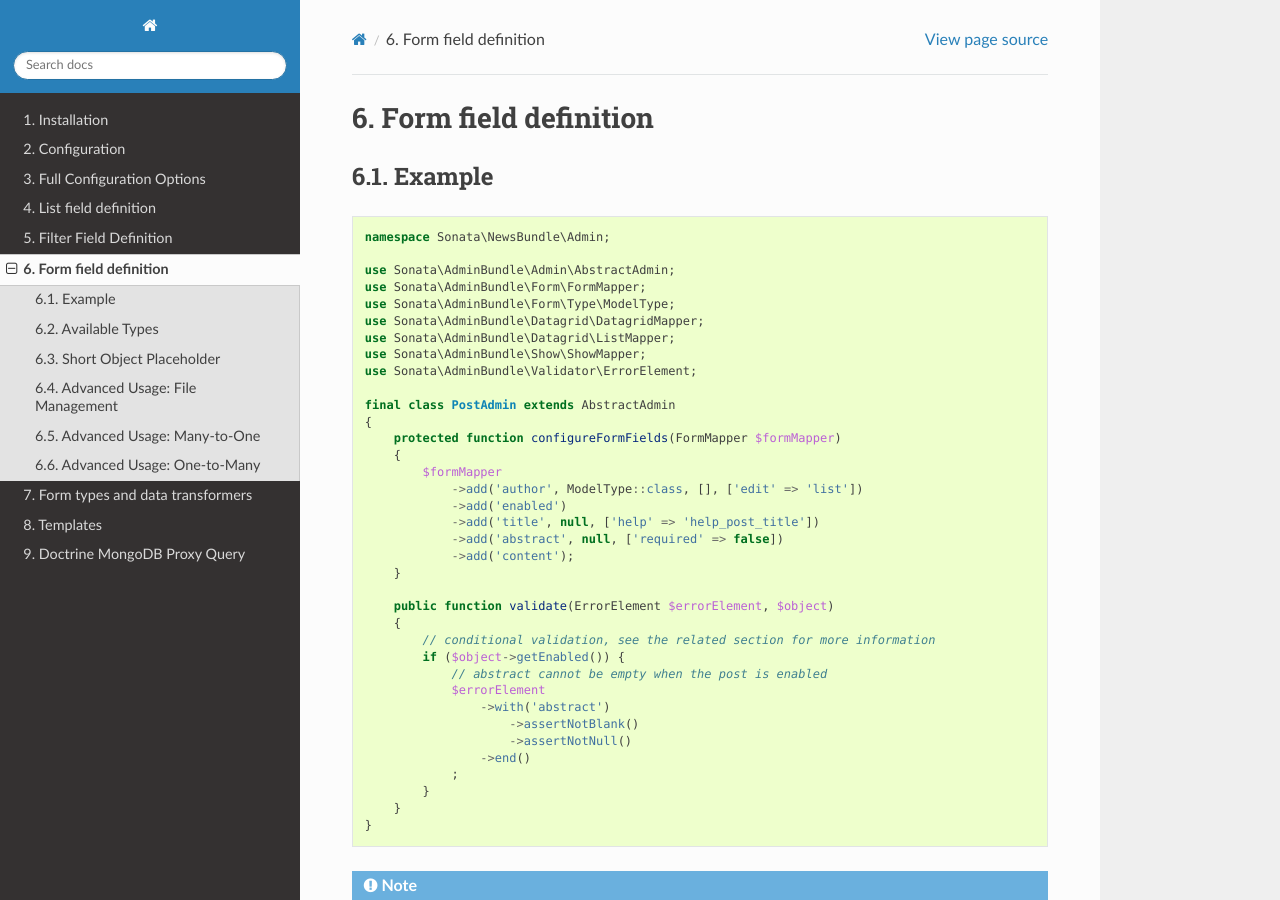
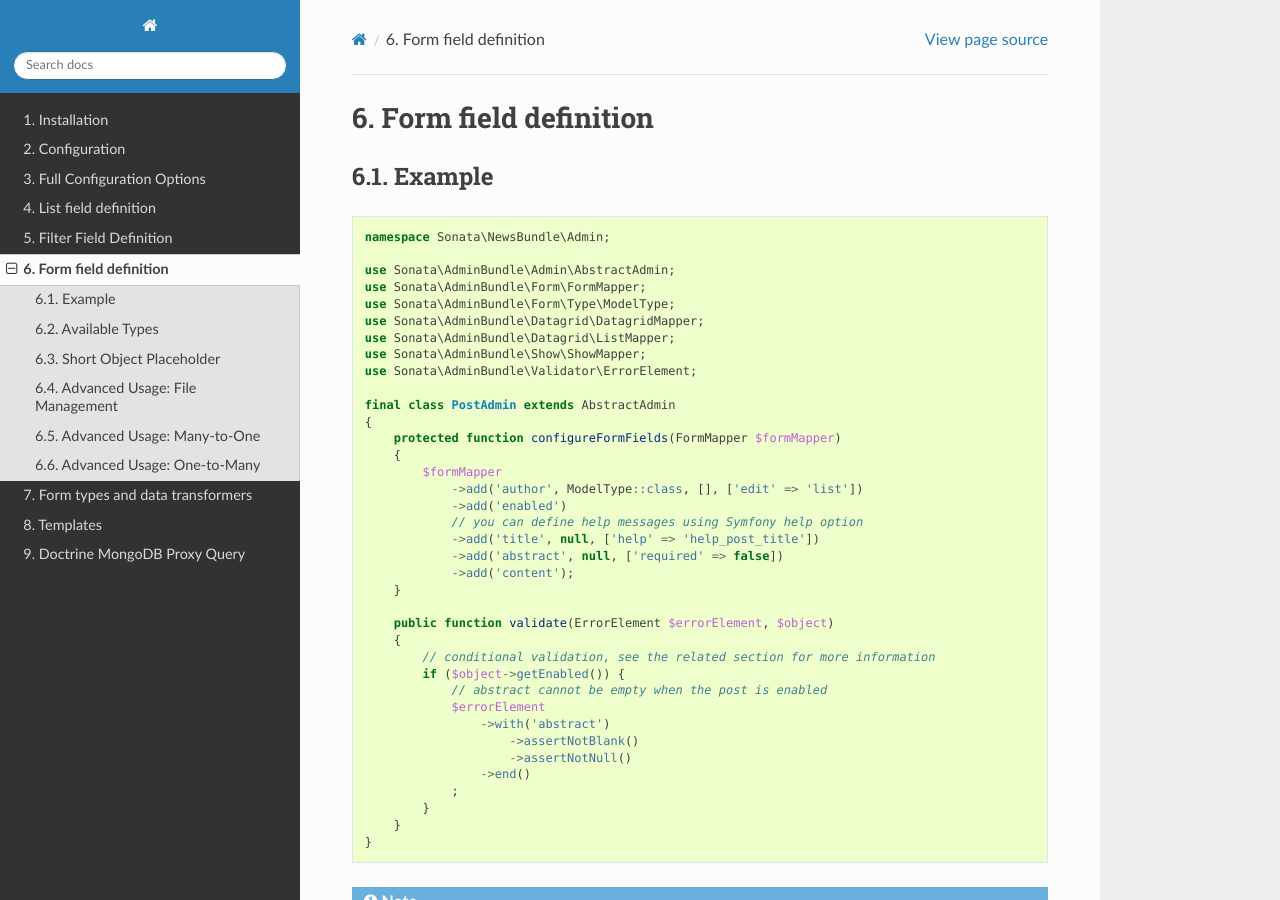
Before and after one commit to sonata-project/SonataDoctrineMongoDBAdminBundle, a Sphinx documentation site: the page built from docs/reference/form_field_definition.rst, in a window 1280 px wide and 900 px high. Built offline with Sphinx 7.4.7 and the Read the Docs theme 2.0.0, drawn with Linux system fonts in a browser that asks for light colours.

```diff
--- a/docs/reference/form_field_definition.rst
+++ b/docs/reference/form_field_definition.rst
@@ -23,6 +23,7 @@
             $formMapper
                 ->add('author', ModelType::class, [], ['edit' => 'list'])
                 ->add('enabled')
+                // you can define help messages using Symfony help option
                 ->add('title', null, ['help' => 'help_post_title'])
                 ->add('abstract', null, ['required' => false])
                 ->add('content');
```
Also changed, not shown: 1 other file.
